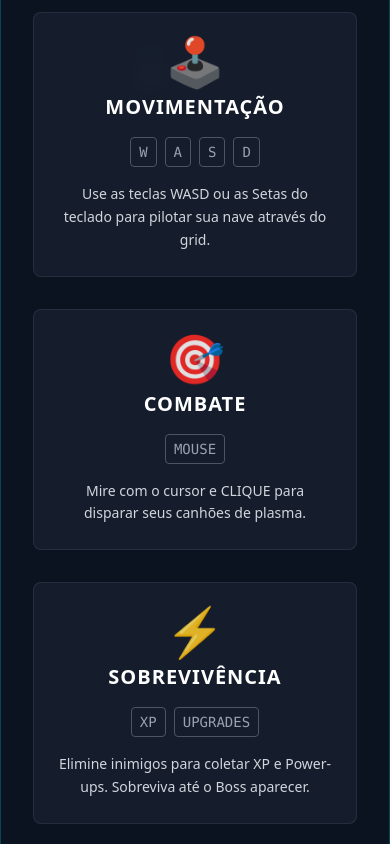
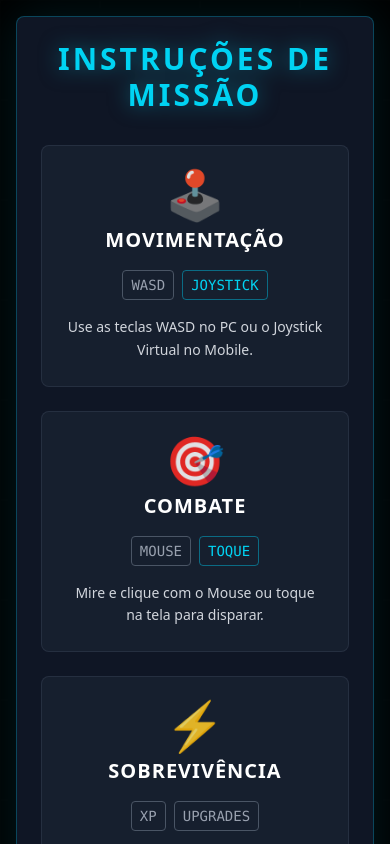
Before and after one commit to FilipiWanderley/Bullet-Heaven, a React (Vite) app: page / in a window 390 px wide. Both pictures are taken after a click on the button "INICIAR MISSÃO". Built offline with nearby package versions, Linux system fonts and the light colour scheme.

Commit message:
feat: mobile responsiveness, touch controls and tutorial fixes

```diff
--- a/src/core/engine/GameEngine.ts
+++ b/src/core/engine/GameEngine.ts
@@ -187,6 +187,11 @@ export class GameEngine {
   setJoystickInput(x: number, y: number) {
     this.joystickInput.x = x;
     this.joystickInput.y = y;
+  }
+
+  setMousePosition(x: number, y: number) {
+    this.mousePosition.x = x;
+    this.mousePosition.y = y;
   }
 
   update(deltaTime: number) {
--- a/src/ui/GameCanvas.tsx
+++ b/src/ui/GameCanvas.tsx
@@ -89,6 +89,18 @@ export const GameCanvas = () => {
     engine.spawnProjectile(new Vector2(x, y));
   };
 
+  const handleTouchStart = (e: React.TouchEvent) => {
+    if (!engine || !canvasRef.current) return;
+
+    const touch = e.touches[0];
+    const rect = canvasRef.current.getBoundingClientRect();
+    const x = touch.clientX - rect.left;
+    const y = touch.clientY - rect.top;
+
+    lastMousePos.current = { x, y };
+    engine.spawnProjectile(new Vector2(x, y));
+  };
+
   // Callback chamado a cada frame pelo Game Loop
   const handleFrame = () => {
     if (!engine) return;
@@ -161,8 +173,18 @@ export const GameCanvas = () => {
       {/* Camada do Canvas (Renderização do Jogo) */}
       <canvas
         ref={canvasRef}
+        className="block w-full h-full cursor-crosshair touch-none"
         onMouseDown={handleMouseDown}
-        className="block w-full h-full cursor-crosshair"
+        onTouchStart={handleTouchStart}
+        onMouseMove={(e) => {
+          if (canvasRef.current) {
+            const rect = canvasRef.current.getBoundingClientRect();
+            engine?.setMousePosition(
+              e.clientX - rect.left,
+              e.clientY - rect.top
+            );
+          }
+        }}
       />
 
       {/* Joystick Virtual (Mobile Only - controlado via CSS/Media Query no componente) */}
--- a/src/ui/HUD.tsx
+++ b/src/ui/HUD.tsx
@@ -97,7 +97,7 @@ export const HUD: React.FC<HUDProps> = ({ score, highScore, level, xp, maxXp, hp
             <span className="text-sm text-purple-300/70 uppercase tracking-widest">
               Score
             </span>
-            <span className="text-4xl font-mono font-black text-transparent bg-clip-text bg-gradient-to-b from-white to-gray-400 drop-shadow-[0_0_10px_rgba(255,255,255,0.3)]">
+            <span className="text-2xl md:text-4xl font-mono font-black text-transparent bg-clip-text bg-gradient-to-b from-white to-gray-400 drop-shadow-[0_0_10px_rgba(255,255,255,0.3)]">
               {score.toLocaleString()}
             </span>
           </div>
--- a/src/ui/StartScreen.tsx
+++ b/src/ui/StartScreen.tsx
@@ -16,11 +16,11 @@ export const StartScreen: React.FC<StartScreenProps> = ({
   buttonText = "INICIAR MISSÃO"
 }) => {
   return (
-    <div className="absolute inset-0 flex flex-col items-center justify-center bg-black z-50">
+    <div className="absolute inset-0 flex flex-col items-center justify-center bg-black z-50 touch-auto">
       <div className="text-center space-y-8 animate-fade-in flex flex-col items-center">
-        <img src="/logo.svg" alt="Neon Survivor Logo" className="w-[600px] max-w-full h-auto drop-shadow-[0_0_30px_rgba(0,255,255,0.3)]" />
+        <img src="/logo.svg" alt="Neon Survivor Logo" className="w-[80%] md:w-[600px] max-w-full h-auto drop-shadow-[0_0_30px_rgba(0,255,255,0.3)]" />
 
-        <p className="text-xl text-gray-300 tracking-widest uppercase font-light">
+        <p className="text-lg md:text-xl text-gray-300 tracking-widest uppercase font-light">
           {subtitle}
         </p>
 
@@ -28,7 +28,7 @@ export const StartScreen: React.FC<StartScreenProps> = ({
 
         <button
           onClick={onStart}
-          className="group relative px-12 py-5 bg-transparent overflow-hidden rounded-none border-2 border-cyan-500 hover:border-purple-500 transition-all duration-300"
+          className="group relative px-8 py-4 md:px-12 md:py-5 bg-transparent overflow-hidden rounded-none border-2 border-cyan-500 hover:border-purple-500 transition-all duration-300"
         >
           <div className="absolute inset-0 w-0 bg-cyan-500/20 transition-all duration-[250ms] ease-out group-hover:w-full"></div>
           <span className="relative text-2xl font-bold tracking-[0.2em] text-cyan-400 group-hover:text-purple-300 transition-colors drop-shadow-[0_0_10px_rgba(0,255,255,0.5)]">
--- a/src/ui/TutorialModal.tsx
+++ b/src/ui/TutorialModal.tsx
@@ -7,25 +7,24 @@ interface TutorialModalProps {
 
 export const TutorialModal: React.FC<TutorialModalProps> = ({ onConfirm }) => {
   return (
-    <div className="absolute inset-0 flex items-center justify-center bg-black/90 z-50 animate-fade-in backdrop-blur-sm">
-      <div className="w-full max-w-4xl p-8 border border-cyan-500/30 bg-gray-900/80 rounded-lg shadow-[0_0_50px_rgba(6,182,212,0.15)]">
-        <h2 className="text-4xl font-bold text-center mb-12 text-cyan-400 tracking-widest drop-shadow-[0_0_10px_rgba(6,182,212,0.5)]">
+    <div className="fixed inset-0 z-50 overflow-y-auto bg-black/90 animate-fade-in backdrop-blur-sm touch-auto">
+      <div className="min-h-full flex items-center justify-center p-4">
+        <div className="w-full max-w-4xl p-6 md:p-8 border border-cyan-500/30 bg-gray-900/95 rounded-lg shadow-[0_0_50px_rgba(6,182,212,0.15)] relative">
+          <h2 className="text-3xl md:text-4xl font-bold text-center mb-8 md:mb-12 text-cyan-400 tracking-widest drop-shadow-[0_0_10px_rgba(6,182,212,0.5)]">
             INSTRUÇÕES DE MISSÃO
           </h2>
 
-        <div className="grid grid-cols-1 md:grid-cols-3 gap-8 mb-12">
+          <div className="grid grid-cols-1 md:grid-cols-3 gap-6 md:gap-8 mb-8 md:mb-12">
             {/* Movimento */}
             <div className="flex flex-col items-center text-center space-y-4 p-6 bg-gray-800/50 rounded-lg border border-gray-700/50 hover:border-cyan-500/50 transition-colors">
               <div className="text-5xl mb-2">🕹️</div>
               <h3 className="text-xl font-bold text-white uppercase tracking-wider">Movimentação</h3>
-            <div className="flex gap-2 justify-center font-mono text-sm text-gray-400">
-              <span className="px-2 py-1 border border-gray-600 rounded">W</span>
-              <span className="px-2 py-1 border border-gray-600 rounded">A</span>
-              <span className="px-2 py-1 border border-gray-600 rounded">S</span>
-              <span className="px-2 py-1 border border-gray-600 rounded">D</span>
+              <div className="flex gap-2 justify-center font-mono text-sm text-gray-400 flex-wrap">
+                <span className="px-2 py-1 border border-gray-600 rounded">WASD</span>
+                <span className="px-2 py-1 border border-cyan-500/50 text-cyan-400 rounded">JOYSTICK</span>
               </div>
               <p className="text-sm text-gray-300 leading-relaxed">
-              Use as teclas WASD ou as Setas do teclado para pilotar sua nave através do grid.
+                Use as teclas WASD no PC ou o Joystick Virtual no Mobile.
               </p>
             </div>
 
@@ -33,11 +32,12 @@ export const TutorialModal: React.FC<TutorialModalProps> = ({ onConfirm }) => {
             <div className="flex flex-col items-center text-center space-y-4 p-6 bg-gray-800/50 rounded-lg border border-gray-700/50 hover:border-red-500/50 transition-colors">
               <div className="text-5xl mb-2">🎯</div>
               <h3 className="text-xl font-bold text-white uppercase tracking-wider">Combate</h3>
-            <div className="flex gap-2 justify-center font-mono text-sm text-gray-400">
+              <div className="flex gap-2 justify-center font-mono text-sm text-gray-400 flex-wrap">
                 <span className="px-2 py-1 border border-gray-600 rounded">MOUSE</span>
+                <span className="px-2 py-1 border border-cyan-500/50 text-cyan-400 rounded">TOQUE</span>
               </div>
               <p className="text-sm text-gray-300 leading-relaxed">
-              Mire com o cursor e CLIQUE para disparar seus canhões de plasma.
+                Mire e clique com o Mouse ou toque na tela para disparar.
               </p>
             </div>
 
@@ -55,18 +55,19 @@ export const TutorialModal: React.FC<TutorialModalProps> = ({ onConfirm }) => {
             </div>
           </div>
 
-        <div className="flex justify-center">
+          <div className="flex justify-center pb-4 md:pb-0">
             <button
               onClick={onConfirm}
-            className="group relative px-16 py-4 bg-cyan-600 hover:bg-cyan-500 transition-all duration-300 clip-path-polygon"
+              className="group relative px-12 md:px-16 py-4 bg-cyan-600 hover:bg-cyan-500 transition-all duration-300 clip-path-polygon active:scale-95"
               style={{ clipPath: 'polygon(10% 0, 100% 0, 90% 100%, 0% 100%)' }}
             >
-            <span className="relative text-xl font-bold tracking-[0.2em] text-white group-hover:text-black transition-colors">
+              <span className="relative text-lg md:text-xl font-bold tracking-[0.2em] text-white group-hover:text-black transition-colors">
                 INICIAR SISTEMAS
               </span>
             </button>
           </div>
         </div>
       </div>
+    </div>
   );
 };
```
Lines whose indentation alone changed are shown as unchanged.
